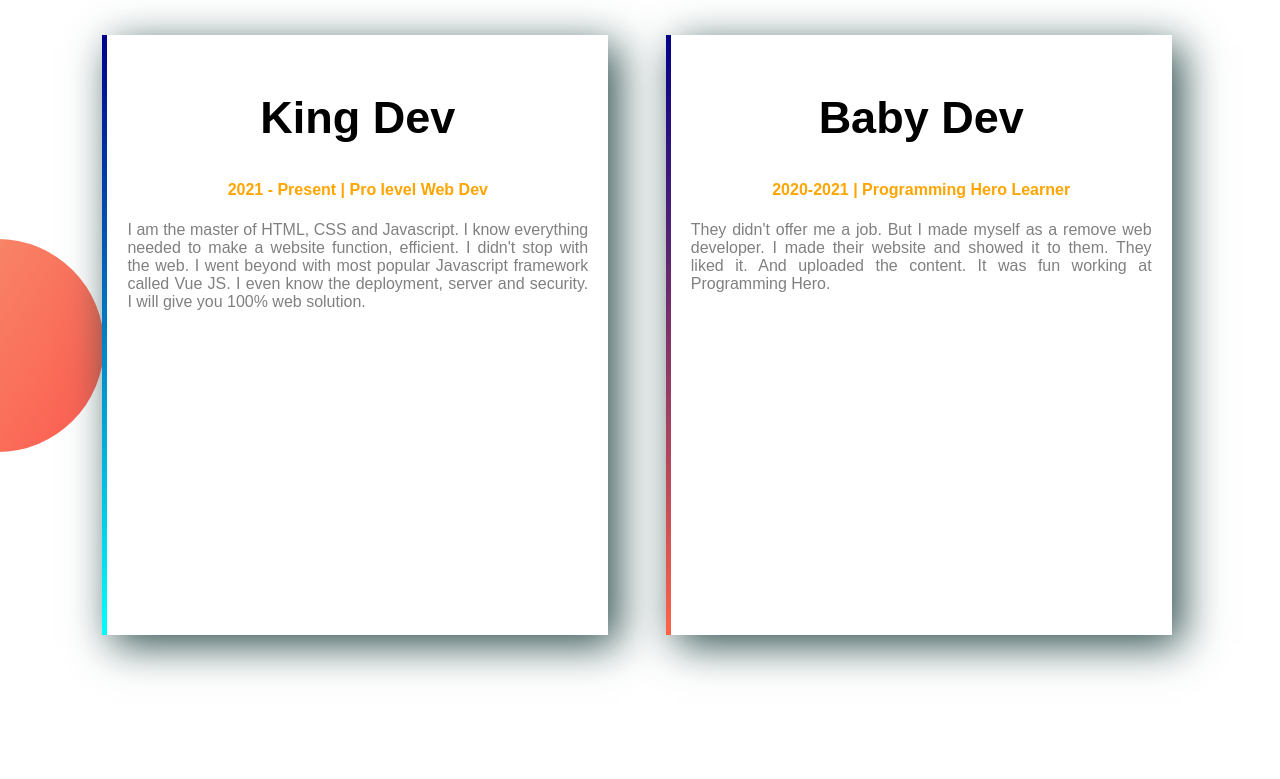
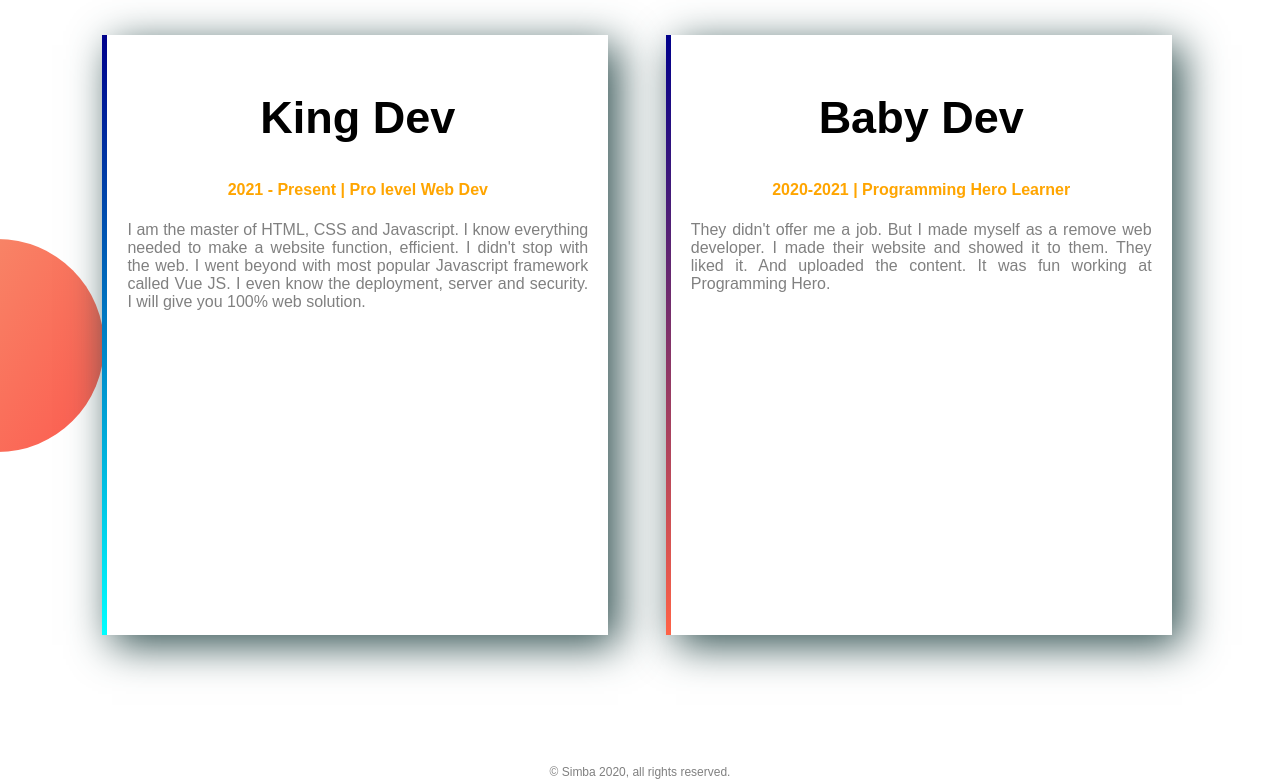
Before and after one commit to sifatMoonjerin/simba-profile, a plain HTML site: page index.html in a window 1280 px wide. Shown: the part 1692-2471 px from the top of the page. Before the commit the page ends 2437 px from the top, so only its background shows below. Drawn offline with Linux system fonts and the light colour scheme; a web font is replaced by a local one.

Commit message:
footer added

```diff
--- a/index.html
+++ b/index.html
@@ -54,6 +54,6 @@
             </div>
         </div>
     </section>
-    <!--<footer>© Simba 2020, all rights reserved.</footer>-->
+    <footer>© Simba 2020, all rights reserved.</footer>
 </body>
 </html>
--- a/style.css
+++ b/style.css
@@ -105,3 +105,10 @@ p{
     border-image: linear-gradient(180deg, darkblue, tomato);
     border-image-slice: 1;
 }
+
+footer{
+    margin-top: 20px;
+    text-align: center;
+    font-size: 12px;
+    color: gray;
+}
```
